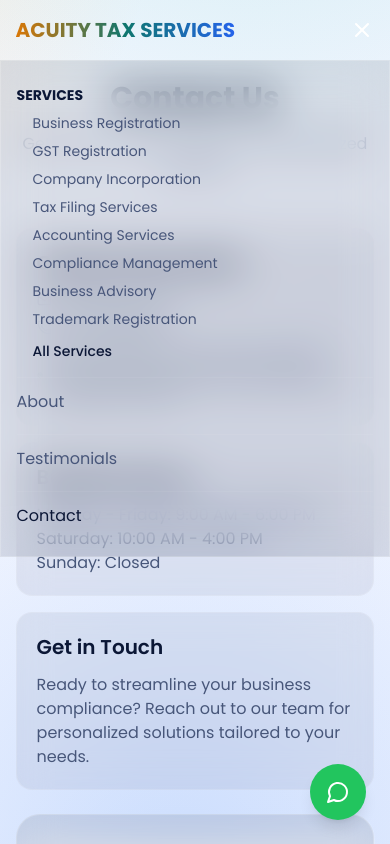
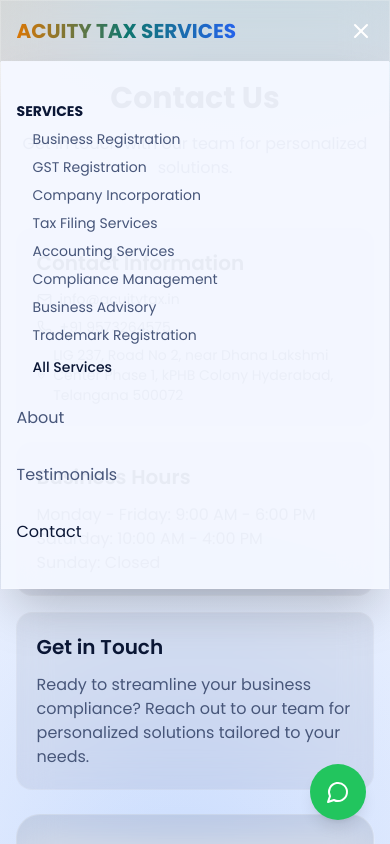
Before and after one commit to Sreeram4506/Acuity, a React (Vite) app: page /contact in a window 390 px wide. Both pictures are taken after a click on the button 362 px from the left and 30 px from the top of the page. Shown: the top 844 px of the page. Built offline with nearby package versions, Linux system fonts and the light colour scheme.

Commit message:
fix: resolve mobile menu overlap and scrolling issues

```diff
--- a/src/components/Navbar.jsx
+++ b/src/components/Navbar.jsx
@@ -20,6 +20,18 @@ function Navbar() {
     return () => window.removeEventListener("scroll", handleScroll);
   }, []);
 
+  // Lock body scroll when mobile menu is open
+  useEffect(() => {
+    if (mobileMenuOpen) {
+      document.body.style.overflow = "hidden";
+    } else {
+      document.body.style.overflow = "unset";
+    }
+    return () => {
+      document.body.style.overflow = "unset";
+    };
+  }, [mobileMenuOpen]);
+
   const getLinkPath = (link) => {
     const linkMap = {
       "Services": "/services",
@@ -35,8 +47,8 @@ function Navbar() {
       initial={{ y: -100 }}
       animate={{ y: 0 }}
       transition={{ type: "spring", stiffness: 100, damping: 20 }}
-      className={`fixed left-0 right-0 top-0 z-40 transition-all duration-300 ${
-        scrolled ? "glass-strong border-b border-white/10" : ""
+      className={`fixed left-0 right-0 top-0 z-[60] transition-all duration-300 ${
+        scrolled || mobileMenuOpen ? "glass-strong border-b border-white/10" : ""
       }`}
     >
       <nav className="container-pad flex items-center justify-between py-4">
@@ -130,13 +142,13 @@ function Navbar() {
       <AnimatePresence>
         {mobileMenuOpen && (
           <motion.div
-            initial={{ opacity: 0, y: -20 }}
-            animate={{ opacity: 1, y: 0 }}
-            exit={{ opacity: 0, y: -20 }}
-            transition={{ duration: 0.2 }}
-            className="absolute left-0 right-0 top-full glass-strong border-b border-white/10 md:hidden"
+            initial={{ opacity: 0, height: 0 }}
+            animate={{ opacity: 1, height: "auto" }}
+            exit={{ opacity: 0, height: 0 }}
+            transition={{ duration: 0.3, ease: "easeInOut" }}
+            className="absolute left-0 right-0 top-full bg-[#f4f7ff]/95 backdrop-blur-xl border-b border-white/20 md:hidden z-50 overflow-hidden shadow-2xl"
           >
-            <div className="container-pad py-4 overflow-y-auto max-h-[80vh]">
+            <div className="container-pad py-8 overflow-y-auto max-h-[calc(100vh-80px)]">
               <ul className="space-y-2">
                 <li className="py-2">
                   <div className="text-sm font-bold text-saffron mb-2">SERVICES</div>
--- a/src/pages/ContactPage.jsx
+++ b/src/pages/ContactPage.jsx
@@ -27,7 +27,7 @@ export default function ContactPage() {
                 <Phone size={15} /> +91 9573264575
               </p>
               <p className="flex items-center gap-2 text-sm text-muted">
-                <MapPin size={15} /> LIG 237, Road No 2, near Dhana Lakshmi Center Phase 1, kPHB Colony Hyderabad, Telangana 500072
+                <MapPin size={20} /> LIG 237, Road No 2, near Dhana Lakshmi Center Phase 1, kPHB Colony Hyderabad, Telangana 500072
               </p>
             </motion.div>
 
```
